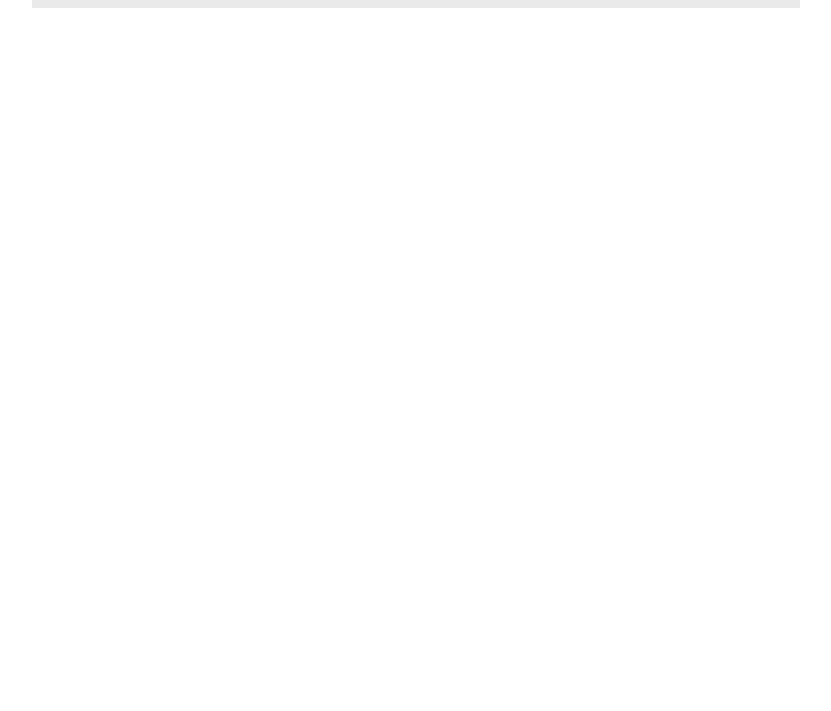
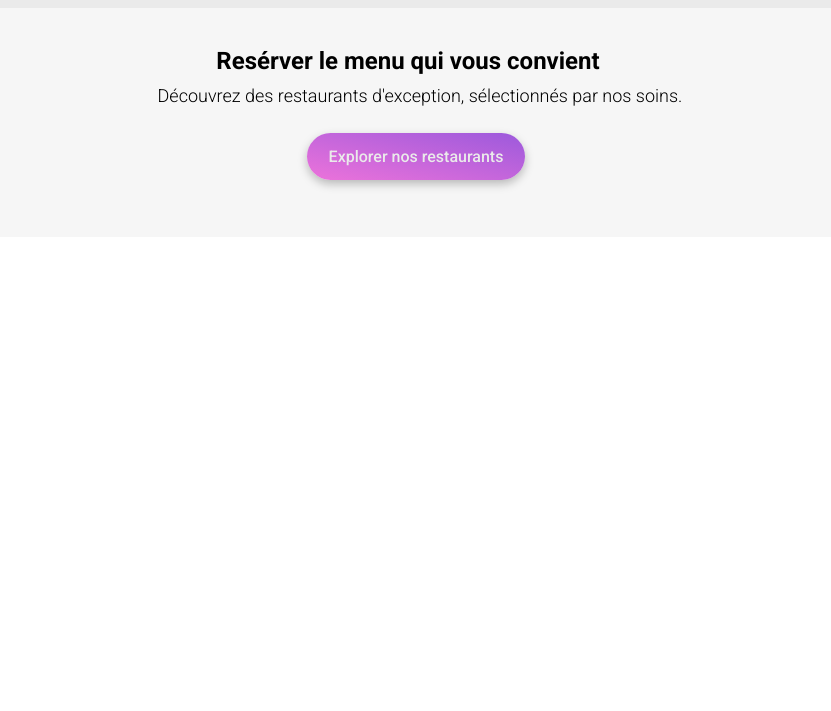
Before and after one commit to Julia13git/Projet4, a plain HTML site: page index.html in a window 1280 px wide. Shown: the part 89-800 px from the top of the page, without its empty margins (224-1055 px from the left). Drawn offline with Linux system fonts and the light colour scheme.

Commit message:
Ajout infogroup

```diff
--- a/index.html
+++ b/index.html
@@ -4,10 +4,10 @@
 <head>
     <meta charset="UTF-8">
     <meta name="viewport" content="width=device-width, initial-scale=1.0">
-    <title>OhMyFood</title>
+    <title>ohmyfood</title>
     <link rel="preconnect" href="https://fonts.googleapis.com">
     <link rel="preconnect" href="https://fonts.gstatic.com" crossorigin>
-    <link href="https://fonts.googleapis.com/css2?family=Roboto:wght@500&display=swap" rel="stylesheet">
+    <link href="https://fonts.googleapis.com/css2?family=Roboto:wght@300;500;700&display=swap" rel="stylesheet">
     <link rel="stylesheet" href="https://cdnjs.cloudflare.com/ajax/libs/font-awesome/6.2.1/css/all.min.css"
     integrity="sha512-MV7K8+y+gLIBoVD59lQIYicR65iaqukzvf/nwasF0nqhPay5w/9lJmVM2hMDcnK1OnMGCdVK+iQrJ7lzPJQd1w=="
     crossorigin="anonymous" referrerpolicy="no-referrer">
@@ -25,6 +25,17 @@
                 <h1>Paris, Belleville</h1>
             </div>
         </header>
+    <section class="infogroup">
+        <div >
+            <h2> Resérver le menu qui vous convient</h2>
+        </div>
+        <div >
+            <p>Découvrez des restaurants d'exception, sélectionnés par nos soins.</p>
+        </div>
+        <button>
+            <h1>Explorer nos restaurants</h1>
+        </button>
+    </section>
     </div>
 </body>
 </html>
--- a/scss/styles.scss
+++ b/scss/styles.scss
@@ -1,6 +1,15 @@
 /*Variables*/
 $dark-grey: #353535;
+$white:#FFF;
 $light-grey: #EAEAEA;
+$infogroup-color:#F6F6F6;
+$btn-color: linear-gradient(193deg, #9356DC -11.44%, #FF79DA 123.93%);
+
+/*Mixins*/
+@mixin btn-shadow{
+       box-shadow: 0px 4px 10px 0px rgba(0, 0, 0, 0.25);
+       border: transparent;
+}
 
 
 /*General*/
@@ -14,6 +23,11 @@ body {
 .maincontainer {
     width: 100%;
     max-width: 767.98px;
+
+    @media (max-width: 1440px) {
+        width: 100%;
+        max-width: 1440px;
+    }
 }
 
 h1 {
@@ -24,19 +38,35 @@ h1 {
     line-height: normal;
 }
 
+h2 {
+    font-family: Roboto;
+    font-size: 24px;
+    font-style: normal;
+    font-weight: 700;
+    line-height: normal;
+}
+ p {
+    font-family: Roboto;
+    font-size: 18px;
+    font-style: normal;
+    font-weight: 300;
+    line-height: normal;
+ }
+
 /*Header*/
 
 header {
     display: flex;
     flex-direction: column;
     align-items: center;
-    height: 113px;
 }
 
 .logo {
+    background: $white;
     display: flex;
     width: 100%;
     justify-content: center;
+    box-shadow: 0px 2px 4px 0px rgba (0, 0, 0, 0, 0.15);
     & img {
         width: 162px;
         padding: 14px 89px;
@@ -52,8 +82,42 @@ header {
     justify-content: center;
     align-items: center;
     gap: 17px;
-    &  fa-solid{
+    &  fa-solid {
         width: 12px;
         height: 16px;
     }
 }
+
+/*Infogroup*/
+.infogroup {
+    background-color: $infogroup-color;
+    display: flex;
+    flex-direction: column;
+    width: 100%;
+    justify-content: center;
+    padding-bottom: 57px;
+    & h2 {
+        padding: 39px 58px 10px 42px;
+        display: flex;
+        justify-content: center;
+        text-align: center;
+        margin: 0;
+    }
+    & p{
+        display: flex;
+        justify-content: center;
+        text-align: center;
+        padding: 0px 26px 27px 34px;
+        margin: 0;
+    }
+    & button {
+        width: 218px;
+        display: flex;
+        margin: auto;
+        justify-content: center;
+        background: $btn-color;
+        border-radius: 25px;
+        color: #EAEAEA;
+       @include btn-shadow;
+    }
+}
```
Also changed, not shown: assets/css/styles.css, 1 other file.
